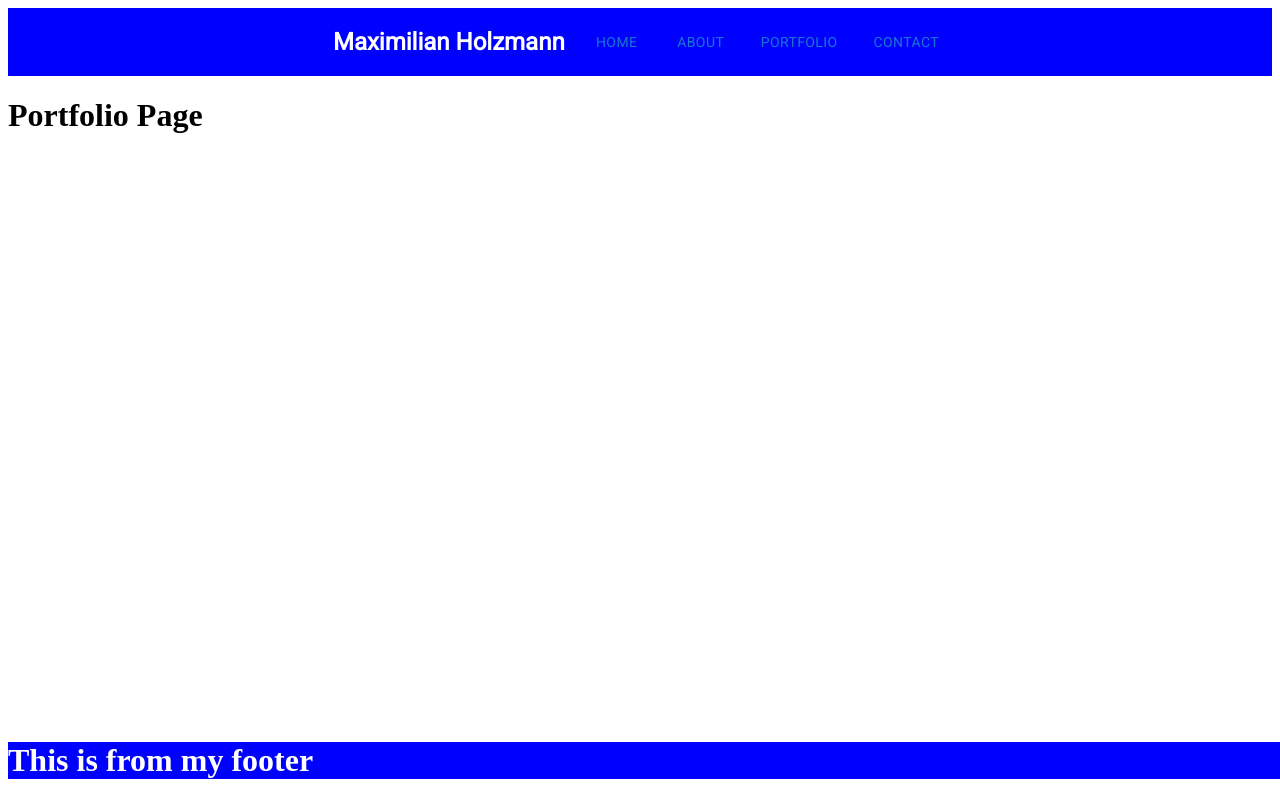
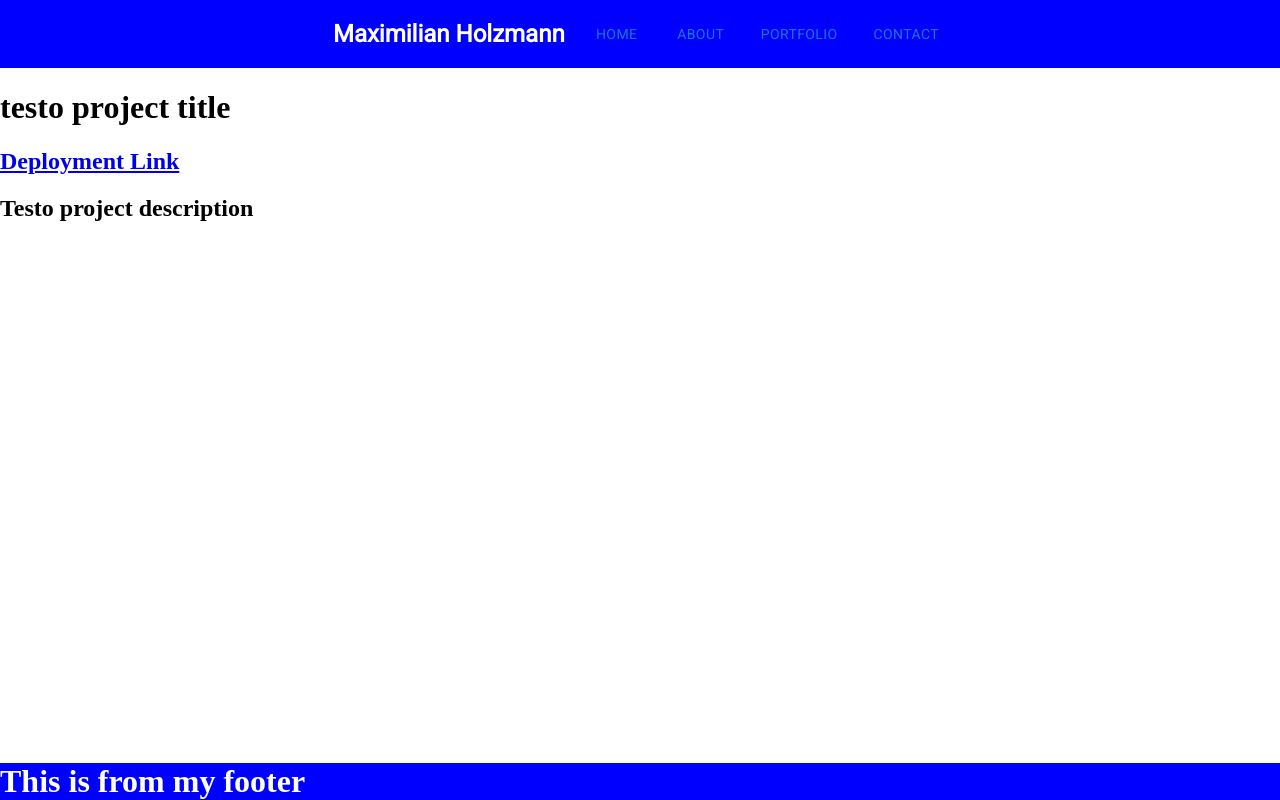
Before and after one commit to MaxHolzmann/module20, a Next.js app: page / in a window 1280 px wide. Both pictures are taken after a click on the button "PORTFOLIO". Built offline with nearby package versions, Linux system fonts and the light colour scheme.

Commit message:
fixes some css and creates boilerplate for Project component

```diff
--- a/components/Project.js
+++ b/components/Project.js
@@ -1,11 +1,13 @@
 import React from 'react';
 
 
-function Project({test}) {
+function Project({project}) {
   return (
     <>
-   <h1>This is from my project</h1>
-   <h2>{test}</h2>
+   <h1>{project.title}</h1>
+   <h2><a target="_blank" href={project.url}>Deployment Link</a></h2>
+   <h2>{project.description}</h2>
+   <img src={project.img}></img>
    </>
   );
 }
--- a/components/pages/Portfolio.js
+++ b/components/pages/Portfolio.js
@@ -1,9 +1,18 @@
 import React from 'react';
+import Project from '../Project';
 
+const projectOne = {
+  title: "testo project title",
+  description: "Testo project description",
+  url: "https://youtube.com/",
+  img: ""
+}
 
 function Portfolio() {
   return (
-   <h1>Portfolio Page</h1>
+    <>
+   <Project project={projectOne}></Project>
+   </>
   );
 }
 
--- a/pages/_app.js
+++ b/pages/_app.js
@@ -1,5 +1,9 @@
-
+import styles from '../styles/globals.css'
 
 export default function App({ Component, pageProps }) {
-  return <Component {...pageProps} />
+  return (
+    <div className={styles}>
+    <Component {...pageProps} />
+    </div>
+  )
 }
--- a/styles/globals.css
+++ b/styles/globals.css
@@ -1,3 +1,8 @@
 :root {
-    background-color: red;
+   margin: 0;
 }
+
+body {
+    margin: 0;
+    padding: 0;
+}
--- a/styles/styles.module.css
+++ b/styles/styles.module.css
@@ -1,9 +1,8 @@
 @import url('https://fonts.googleapis.com/css2?family=Roboto&display=swap');
 
 
-
-
 .nav {
+    margin: 0;
     display: flex;
     font-family: Roboto;
     background-color: blue;
@@ -21,6 +20,7 @@
     position: fixed;
     background-color: blue;
     bottom: 0;
+    margin: 0;
     width: 100%;
     color: white
 }
```
